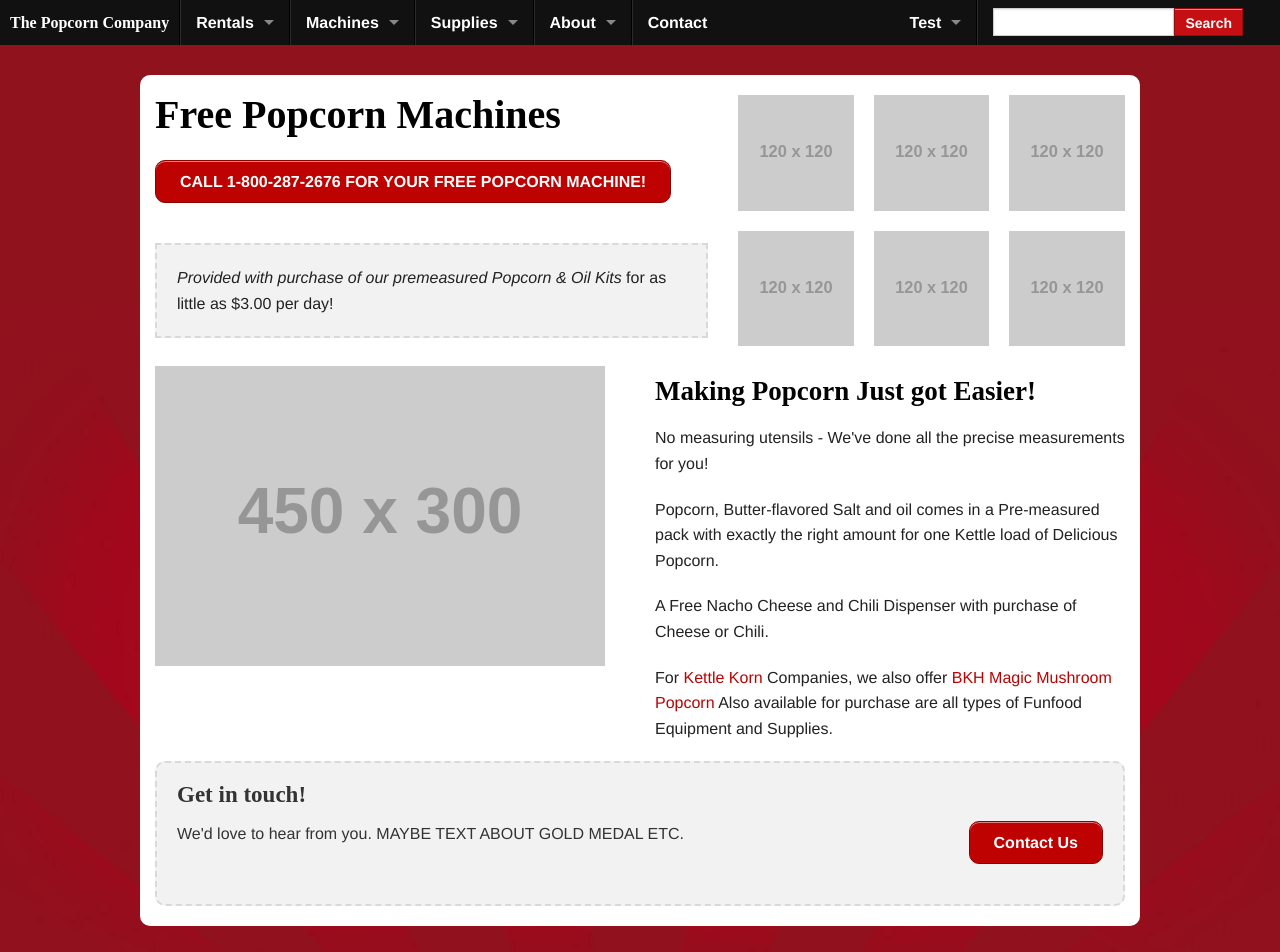
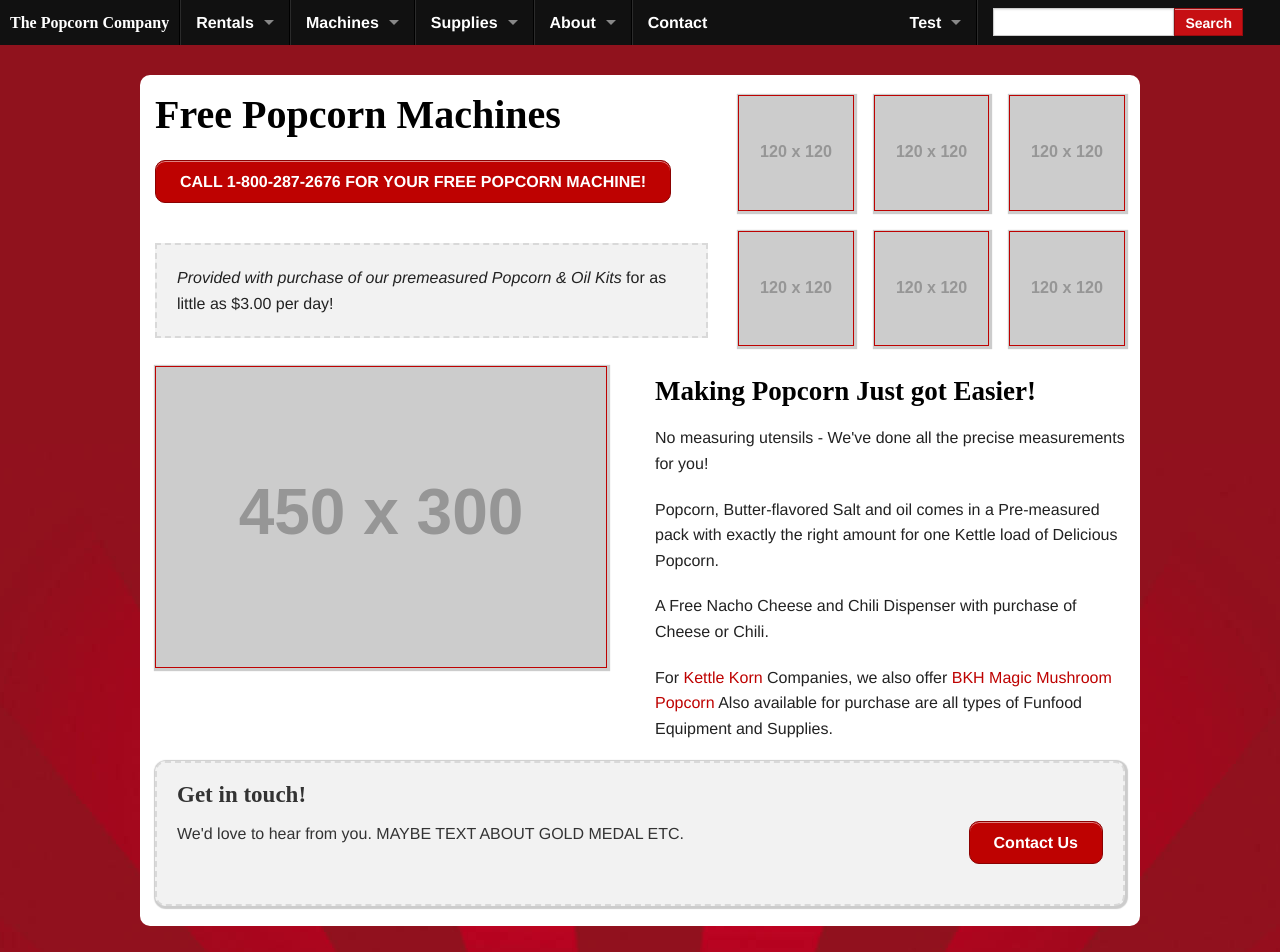
Before and after one commit to popcorncompanyllc/ishmaelsanchez.github.io, a Jekyll site: the page built from index.html, in a window 1280 px wide. Shown: the top 952 px of the page. Built offline with Jekyll 4.4.1, drawn with Linux system fonts in a browser that asks for light colours; some web fonts are replaced; Markdown is read by kramdown in place of the engine named in the settings; the list of posts is cut into pages by our own code; some of the changed text lies outside the part shown.

Commit message:
Update homepage, includes and styling

```diff
--- a/_includes/footer.html
+++ b/_includes/footer.html
@@ -22,11 +22,20 @@
 <div class="bottom-bar">
   <div class="row">
     <div class="large-9 columns ">
+      <a href="/">
+        <img src="../img/popcorn-company-logo.jpg" alt="The Popcorn Company Logo">
+      </a>
+    </div>
+    <div class="large-3 columns text-right">
+     Social Media Icons
+    </div>
+  </div>
+  <div class="row">
+    <div class="large-8 columns ">
       <p class="copyright">&copy; {{ site.constants.name }}. All Rights Reserved. {{ site.constants.tagline }}.</p>
-      <p class="credit">Site by <a href="http://ishmaelsanchez.com">Ishmael Sanchez</a></p>
     </div>
-    <div class="large-3 columns">
-     Social Media Icons
+    <div class="large-4 columns">
+     <p class="credit text-right">Site by <a href="http://ishmaelsanchez.com">Ishmael Sanchez</a></p>
     </div>
   </div>
 </div>
--- a/_includes/head.html
+++ b/_includes/head.html
@@ -5,9 +5,9 @@
   <meta charset="{{ site.constants.encoding }}" />
   <meta name="viewport" content="width=device-width" />
   <meta http-equiv="X-UA-Compatible" content="IE=edge,chrome=1">
-  <meta name="description" content=" "/>
+  <meta name="description" content="{{ site.constants.description }}"/>
   <meta itemprop="name" content="{{ site.constants.name }}">
-  <link rel="canonical" href="http://thepopcorncompanyllc.com/" />
+  <link rel="canonical" href="http://wwww.thepopcorncompanyllc.com/" />
   <title>
     {% if page.title %}{{ page.title }} | {% endif %}{{ site.constants.name }}{% if page.type == 'home' %} | {{ site.constants.tagline }}{% endif %}
   </title>
@@ -20,7 +20,7 @@
   <link rel="shortcut icon" href="{{ site.baseurl }}/favicon.ico">
 <!-- <link href='http://fonts.googleapis.com/css?family=Vast+Shadow|Sancreek|Diplomata|Luckiest+Guy|Purple+Purse|Miltonian|Jacques+Francois+Shadow|Londrina+Shadow|Kranky' rel='stylesheet' type='text/css'> -->
   <link href='http://fonts.googleapis.com/css?family=Ribeye+Marrow' rel='stylesheet' type='text/css'>
-  <link rel="stylesheet" href="{{ site.baseurl }}/css/app.css" />
-  <script src="{{ site.baseurl }}/js/vendor/custom.modernizr.js"></script>
+  <link rel="stylesheet" href="/css/app.css" />
+  <script src="/js/vendor/custom.modernizr.js"></script>
 </head>
 <body class="body">
--- a/index.html
+++ b/index.html
@@ -12,25 +12,24 @@ title: Los Angeles Popcorn Free Popcorn Machine Program
   <div class="large-5 columns hide-for-small">
     <!-- Gallery sidebar with a block grid. Note: block grid items should be the same size for optimal results -->
     <ul class="small-block-grid-3 thumbnails">
-      <li><a href="#"><img src="http://placehold.it/120x120"></a></li>
-      <li><a href="#"><img src="http://placehold.it/120x120"></a></li>
-      <li><a href="#"><img src="http://placehold.it/120x120"></a></li>
-      <li><a href="#"><img src="http://placehold.it/120x120"></a></li>
-      <li><a href="#"><img src="http://placehold.it/120x120"></a></li>
-      <li><a href="#"><img src="http://placehold.it/120x120"></a></li>
+      <li><a href="#"><img class="featured" src="http://placehold.it/120x120"></a></li>
+      <li><a href="#"><img class="featured" src="http://placehold.it/120x120"></a></li>
+      <li><a href="#"><img class="featured"  src="http://placehold.it/120x120"></a></li>
+      <li><a href="#"><img class="featured" src="http://placehold.it/120x120"></a></li>
+      <li><a href="#"><img class="featured" src="http://placehold.it/120x120"></a></li>
+      <li><a href="#"><img class="featured" src="http://placehold.it/120x120"></a></li>
     </ul>
   </div>
 </div>
 <div class="row">
   <div class="large-6 columns">
-    <img src="http://placehold.it/450x300&amp;text=[Highlight Image]">
+    <img class="featured" src="http://placehold.it/450x300&amp;text=[Highlight Image]">
   </div>
   <div class="large-6 columns">
     <h3>Making Popcorn Just got Easier!</h3>
     <p>No measuring utensils - We've done all the precise measurements for you!</p>
     <p>Popcorn, Butter-flavored Salt and oil comes in a Pre-measured pack with exactly the right amount for one Kettle load of Delicious Popcorn.</p>
 
-<h3></h3>
 <p>A Free Nacho Cheese and Chili Dispenser with purchase of Cheese or Chili.</p>
     <p>For <a href="/">Kettle Korn</a> Companies, we also offer <a href="/">BKH Magic Mushroom Popcorn</a>
 Also available for purchase are all types of Funfood Equipment and Supplies.</p>
@@ -40,7 +39,7 @@ Also available for purchase are all types of Funfood Equipment and Supplies.</p>
 <div class="row radius-bottom">
     <div class="large-12 columns">
 
-      <div class="panel radius">
+      <div class="panel radius in-touch">
         <h4>Get in touch!</h4>
 
         <div class="row">
```
Also changed, not shown: sass/app.scss (+8 -2 lines), css/app.css.
